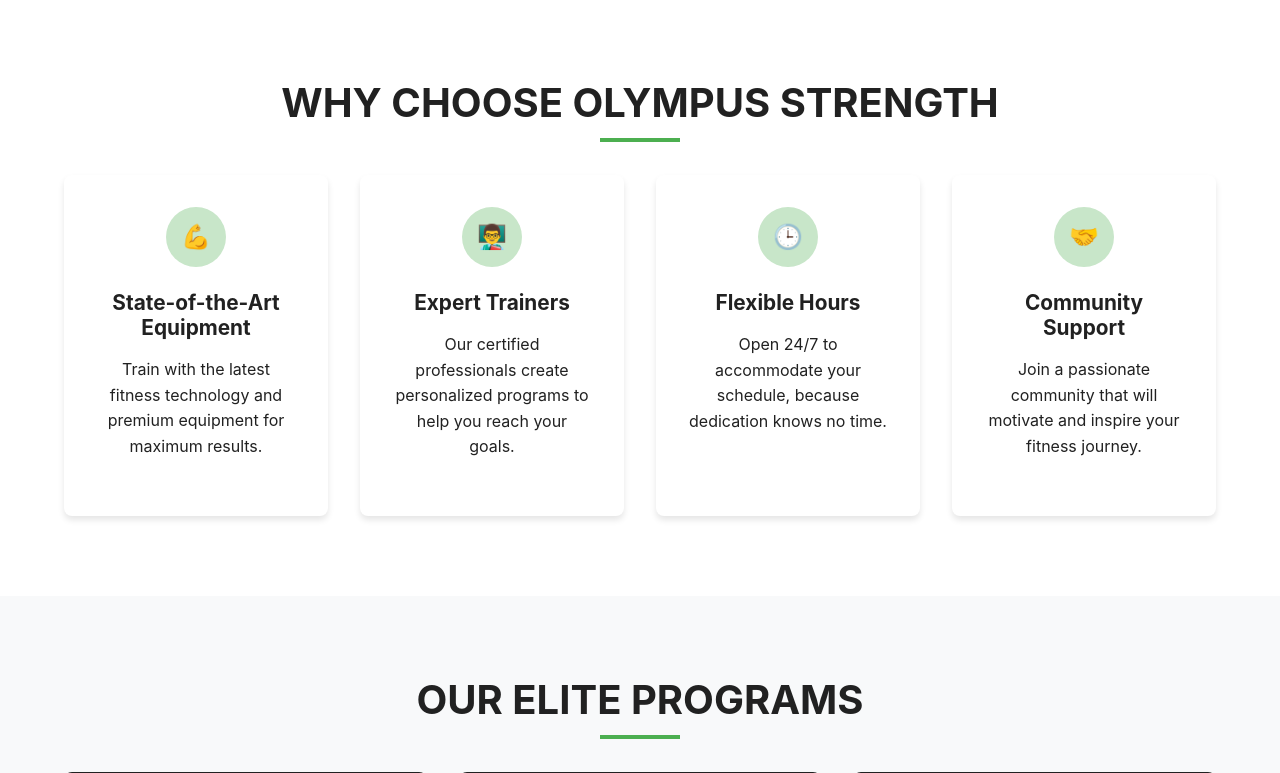
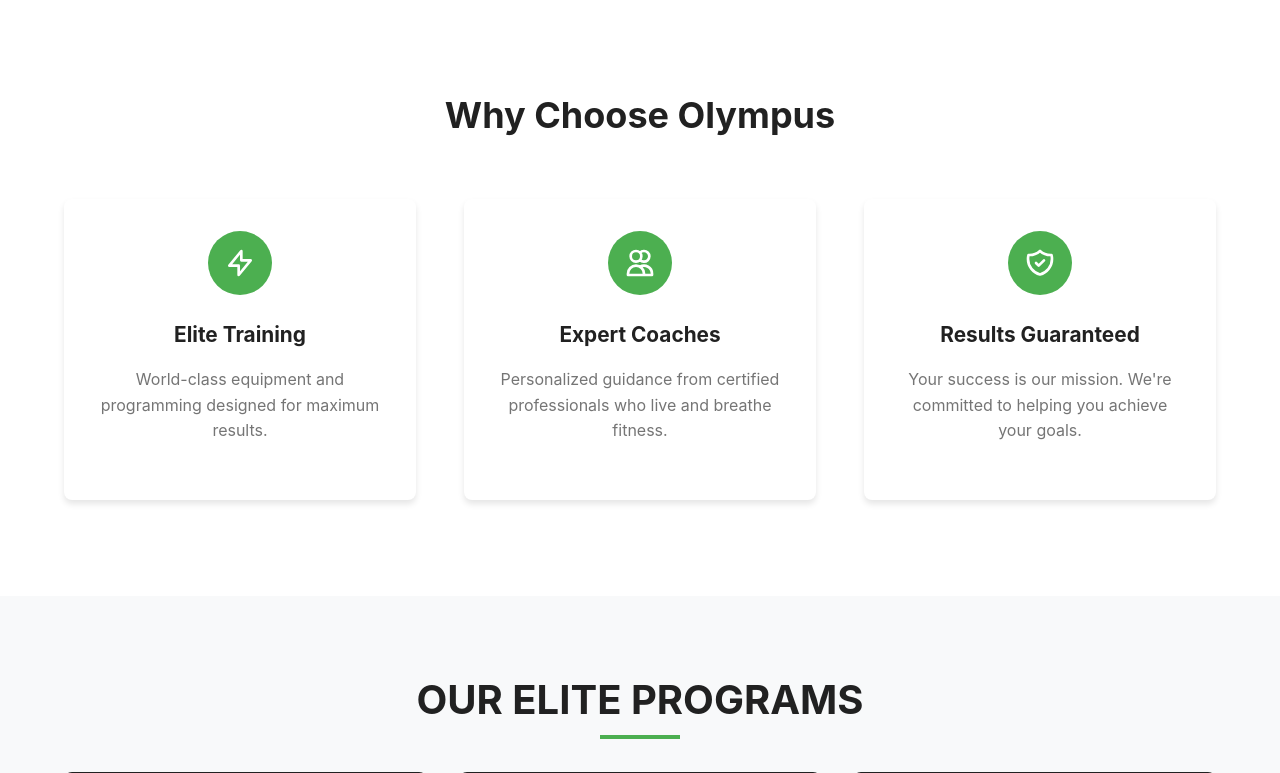
Before and after one commit to NikosWork1/olympus-strength, a FastAPI app: template templates/user_management.html in a window 1280 px wide. Shown: the part 871-1644 px from the top of the page. Run offline with FastAPI, Linux system fonts and the light colour scheme; the template is opened without the code that fills it, so the values that code supplies are empty.

Commit message:
Update base.html

```diff
--- a/templates/base.html
+++ b/templates/base.html
@@ -4,7 +4,9 @@
     <meta charset="UTF-8">
     <meta name="viewport" content="width=device-width, initial-scale=1.0">
     <title>Olympus Strength - Forge Your Legacy</title>
+    <link rel="stylesheet" href="/static/css/main.css">
     <link rel="icon" type="image/x-icon" href="/static/img/favicon.ico">
+    <link rel="stylesheet" href="https://unpkg.com/aos@next/dist/aos.css" />
     <style>
         /* Modern CSS Reset */
         *, *::before, *::after {
@@ -605,33 +607,37 @@
         </div>
     </section>
 
-    <section class="features">
-        <div class="container">
-            <h2 class="section-title">WHY CHOOSE OLYMPUS STRENGTH</h2>
-
-            <div class="features-grid">
-                <div class="feature-card">
-                    <div class="feature-icon">💪</div>
-                    <h3>State-of-the-Art Equipment</h3>
-                    <p>Train with the latest fitness technology and premium equipment for maximum results.</p>
+    <!-- Features Section -->
+    <section id="start-journey" class="py-24 bg-white">
+        <div class="container mx-auto px-4">
+            <h2 class="text-4xl font-bold text-center mb-16" data-aos="fade-up" data-lang-key="features.title">Why Choose Olympus</h2>
+            <div class="grid grid-cols-1 md:grid-cols-3 gap-12">
+                <div class="feature-card p-8 bg-white rounded-2xl" data-aos="fade-up" data-aos-delay="100">
+                    <div class="bg-green-500 w-16 h-16 rounded-full flex items-center justify-center mb-6 mx-auto">
+                        <svg class="w-8 h-8 text-white" fill="none" stroke="currentColor" viewBox="0 0 24 24">
+                            <path stroke-linecap="round" stroke-linejoin="round" stroke-width="2" d="M13 10V3L4 14h7v7l9-11h-7z"/>
+                        </svg>
+                    </div>
+                    <h3 class="text-2xl font-bold text-gray-800 mb-4 text-center" data-lang-key="features.elite.title">Elite Training</h3>
+                    <p class="text-gray-600 text-center" data-lang-key="features.elite.desc">World-class equipment and programming designed for maximum results.</p>
                 </div>
-
-                <div class="feature-card">
-                    <div class="feature-icon">👨‍🏫</div>
-                    <h3>Expert Trainers</h3>
-                    <p>Our certified professionals create personalized programs to help you reach your goals.</p>
+                <div class="feature-card p-8 bg-white rounded-2xl" data-aos="fade-up" data-aos-delay="200">
+                    <div class="bg-green-500 w-16 h-16 rounded-full flex items-center justify-center mb-6 mx-auto">
+                        <svg class="w-8 h-8 text-white" fill="none" stroke="currentColor" viewBox="0 0 24 24">
+                            <path stroke-linecap="round" stroke-linejoin="round" stroke-width="2" d="M12 4.354a4 4 0 110 5.292M15 21H3v-1a6 6 0 0112 0v1zm0 0h6v-1a6 6 0 00-9-5.197M13 7a4 4 0 11-8 0 4 4 0 018 0z"/>
+                        </svg>
+                    </div>
+                    <h3 class="text-2xl font-bold text-gray-800 mb-4 text-center" data-lang-key="features.expert.title">Expert Coaches</h3>
+                    <p class="text-gray-600 text-center" data-lang-key="features.expert.desc">Personalized guidance from certified professionals who live and breathe fitness.</p>
                 </div>
-
-                <div class="feature-card">
-                    <div class="feature-icon">🕒</div>
-                    <h3>Flexible Hours</h3>
-                    <p>Open 24/7 to accommodate your schedule, because dedication knows no time.</p>
-                </div>
-
-                <div class="feature-card">
-                    <div class="feature-icon">🤝</div>
-                    <h3>Community Support</h3>
-                    <p>Join a passionate community that will motivate and inspire your fitness journey.</p>
+                <div class="feature-card p-8 bg-white rounded-2xl" data-aos="fade-up" data-aos-delay="300">
+                    <div class="bg-green-500 w-16 h-16 rounded-full flex items-center justify-center mb-6 mx-auto">
+                        <svg class="w-8 h-8 text-white" fill="none" stroke="currentColor" viewBox="0 0 24 24">
+                            <path stroke-linecap="round" stroke-linejoin="round" stroke-width="2" d="M9 12l2 2 4-4m5.618-4.016A11.955 11.955 0 0112 2.944a11.955 11.955 0 01-8.618 3.04A12.02 12.02 0 003 9c0 5.591 3.824 10.29 9 11.622 5.176-1.332 9-6.03 9-11.622 0-1.042-.133-2.052-.382-3.016z"/>
+                        </svg>
+                    </div>
+                    <h3 class="text-2xl font-bold text-gray-800 mb-4 text-center" data-lang-key="features.results.title">Results Guaranteed</h3>
+                    <p class="text-gray-600 text-center" data-lang-key="features.results.desc">Your success is our mission. We're committed to helping you achieve your goals.</p>
                 </div>
             </div>
         </div>
@@ -750,7 +756,11 @@
         </div>
     </footer>
 
+    <script src="/static/js/main.js"></script>
+    <script src="https://unpkg.com/aos@next/dist/aos.js"></script>
     <script>
+        AOS.init();
+
         document.addEventListener('DOMContentLoaded', function() {
             // Mobile menu toggle
             const mobileToggle = document.querySelector('.mobile-toggle');
```
